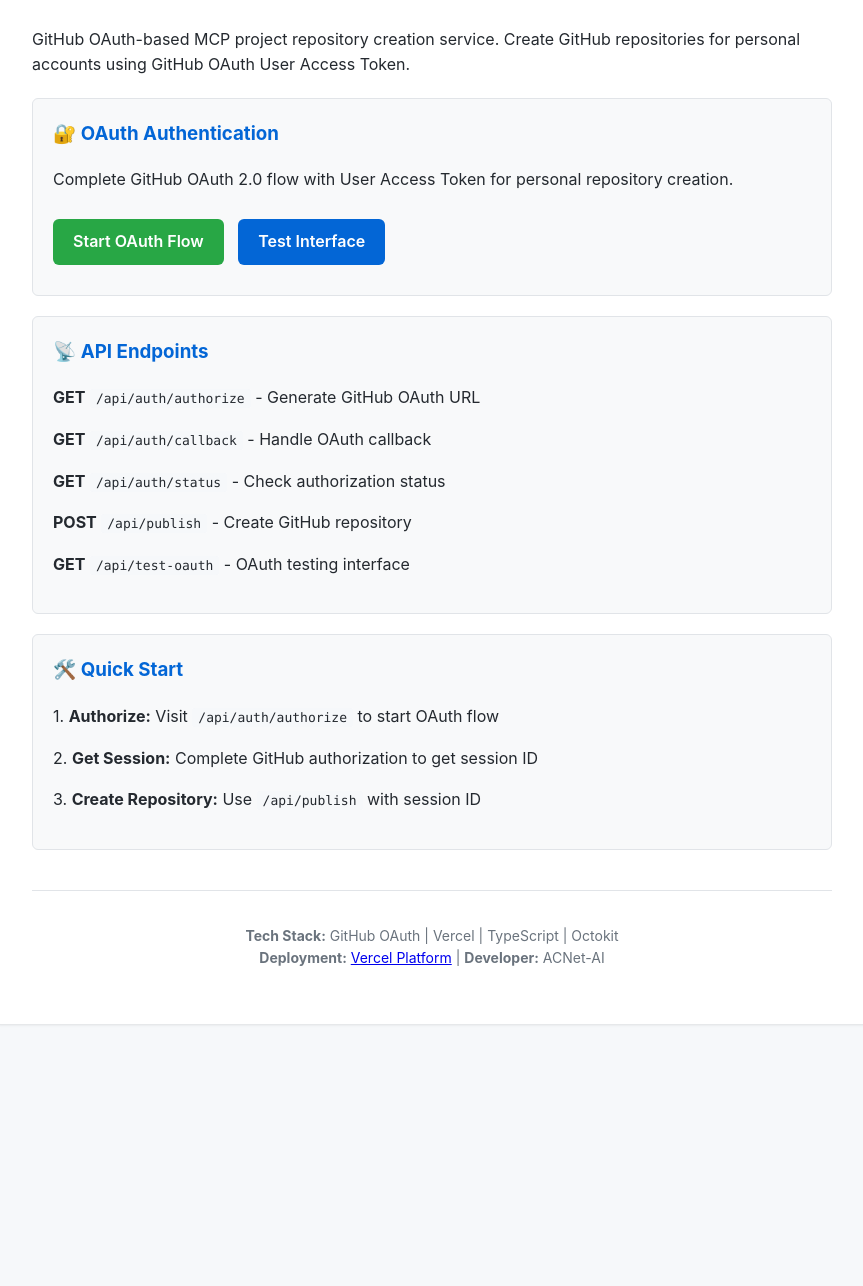
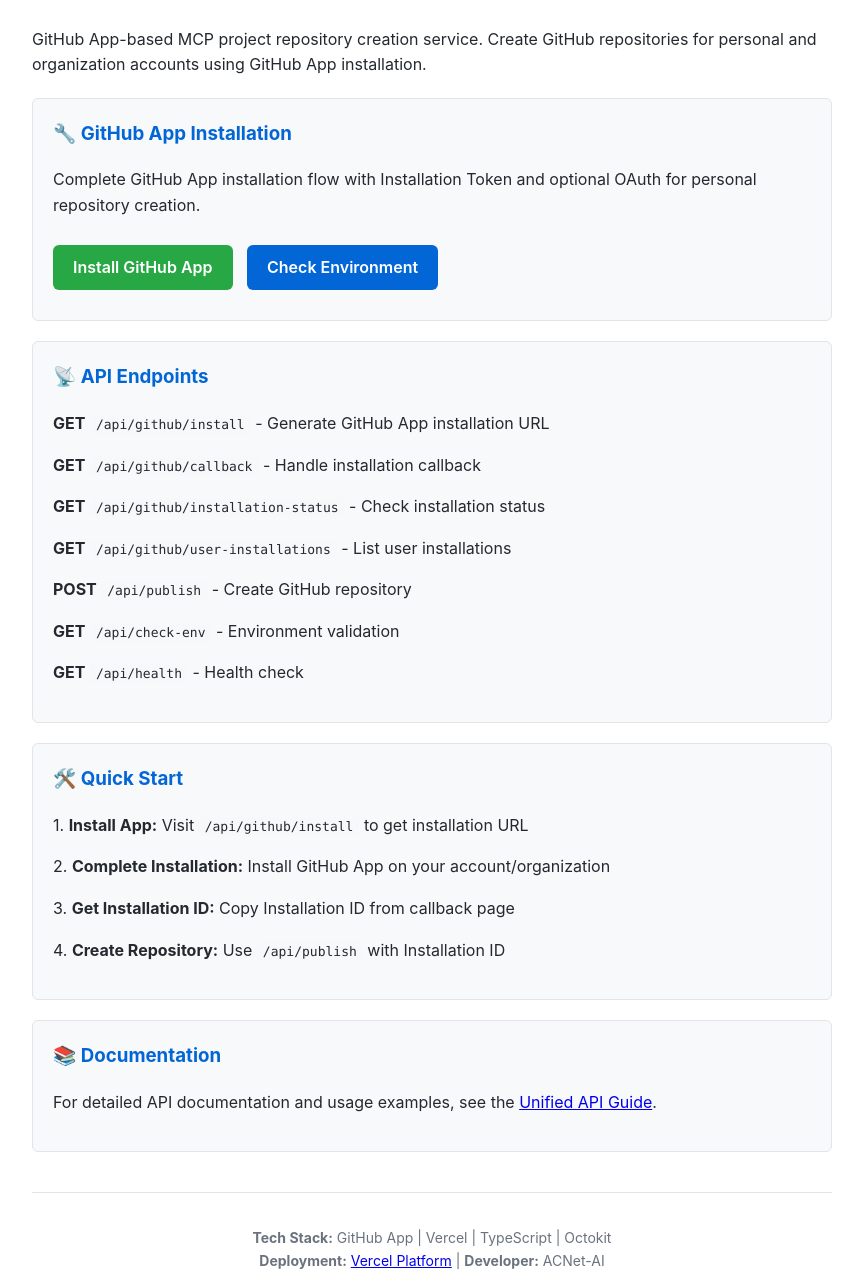
Before and after one commit to ACNet-AI/mcp-project-manager, a website: page public/index.html in a window 1280 px wide. Shown: the part 153-1439 px from the top of the page, without its empty margins (208-1071 px from the left). Before the commit the page ends 1197 px from the top, so only its background shows below. Drawn offline with Linux system fonts and the light colour scheme.

Commit message:
fix: Update configuration and homepage for GitHub App architecture
- Remove references to deleted files in vercel.json
- Update public/index.html to reflect GitHub App system
- Replace OAuth endpoints with GitHub App endpoints
- Add documentation links and updated usage guide

```diff
--- a/public/index.html
+++ b/public/index.html
@@ -88,37 +88,45 @@
     <div class="container">
         <h1>
             🚀 MCP Project Manager
-            <span class="badge">OAuth Ready</span>
+            <span class="badge">GitHub App</span>
         </h1>
 
-        <p>GitHub OAuth-based MCP project repository creation service. Create GitHub repositories for personal accounts using GitHub OAuth User Access Token.</p>
+        <p>GitHub App-based MCP project repository creation service. Create GitHub repositories for personal and organization accounts using GitHub App installation.</p>
 
         <div class="feature-card">
-            <h3>🔐 OAuth Authentication</h3>
-            <p>Complete GitHub OAuth 2.0 flow with User Access Token for personal repository creation.</p>
-            <a href="/api/auth/authorize" class="button primary">Start OAuth Flow</a>
-            <a href="/api/test-oauth" class="button">Test Interface</a>
+            <h3>🔧 GitHub App Installation</h3>
+            <p>Complete GitHub App installation flow with Installation Token and optional OAuth for personal repository creation.</p>
+            <a href="/api/github/install" class="button primary">Install GitHub App</a>
+            <a href="/api/check-env" class="button">Check Environment</a>
         </div>
 
         <div class="feature-card">
             <h3>📡 API Endpoints</h3>
-            <p><strong>GET</strong> <code>/api/auth/authorize</code> - Generate GitHub OAuth URL</p>
-            <p><strong>GET</strong> <code>/api/auth/callback</code> - Handle OAuth callback</p>
-            <p><strong>GET</strong> <code>/api/auth/status</code> - Check authorization status</p>
+            <p><strong>GET</strong> <code>/api/github/install</code> - Generate GitHub App installation URL</p>
+            <p><strong>GET</strong> <code>/api/github/callback</code> - Handle installation callback</p>
+            <p><strong>GET</strong> <code>/api/github/installation-status</code> - Check installation status</p>
+            <p><strong>GET</strong> <code>/api/github/user-installations</code> - List user installations</p>
             <p><strong>POST</strong> <code>/api/publish</code> - Create GitHub repository</p>
-            <p><strong>GET</strong> <code>/api/test-oauth</code> - OAuth testing interface</p>
+            <p><strong>GET</strong> <code>/api/check-env</code> - Environment validation</p>
+            <p><strong>GET</strong> <code>/api/health</code> - Health check</p>
         </div>
 
         <div class="feature-card">
             <h3>🛠️ Quick Start</h3>
-            <p>1. <strong>Authorize:</strong> Visit <code>/api/auth/authorize</code> to start OAuth flow</p>
-            <p>2. <strong>Get Session:</strong> Complete GitHub authorization to get session ID</p>
-            <p>3. <strong>Create Repository:</strong> Use <code>/api/publish</code> with session ID</p>
+            <p>1. <strong>Install App:</strong> Visit <code>/api/github/install</code> to get installation URL</p>
+            <p>2. <strong>Complete Installation:</strong> Install GitHub App on your account/organization</p>
+            <p>3. <strong>Get Installation ID:</strong> Copy Installation ID from callback page</p>
+            <p>4. <strong>Create Repository:</strong> Use <code>/api/publish</code> with Installation ID</p>
+        </div>
+
+        <div class="feature-card">
+            <h3>📚 Documentation</h3>
+            <p>For detailed API documentation and usage examples, see the <a href="/docs/UNIFIED_API_GUIDE.md" target="_blank">Unified API Guide</a>.</p>
         </div>
 
         <div class="footer">
             <p>
-                <strong>Tech Stack:</strong> GitHub OAuth | Vercel | TypeScript | Octokit<br>
+                <strong>Tech Stack:</strong> GitHub App | Vercel | TypeScript | Octokit<br>
                 <strong>Deployment:</strong> <a href="https://vercel.com/" target="_blank">Vercel Platform</a> |
                 <strong>Developer:</strong> ACNet-AI
             </p>
```
Also changed, not shown: vercel.json.
